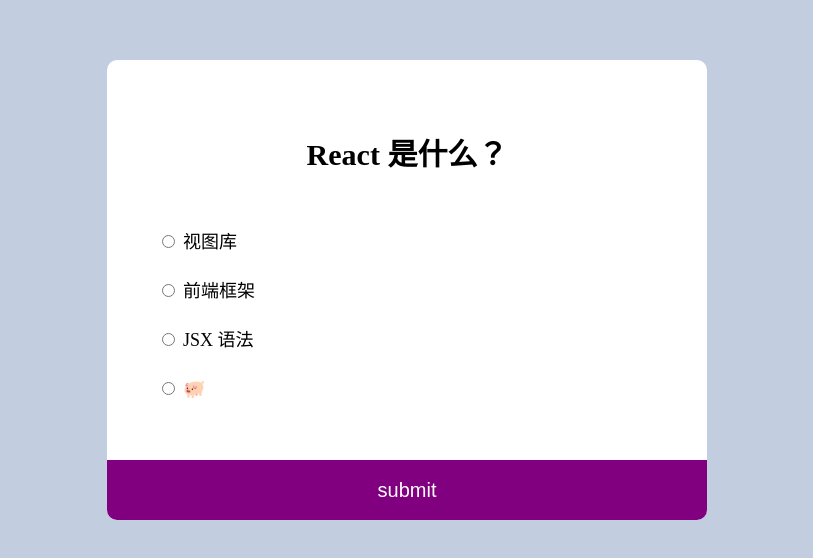
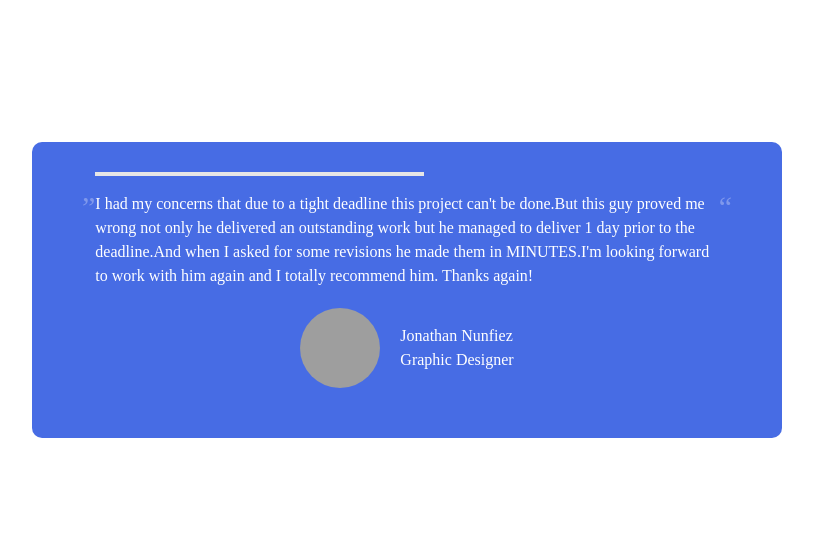
Before and after one commit to haonan66/50days50projects, a React (Vite) app: page / in a window 1280 px wide. Shown: the part 110-668 px from the top of the page, without its empty margins (233-1046 px from the left). Built offline with nearby package versions, Linux system fonts and the light colour scheme; grey boxes are pictures that could not be loaded.

Commit message:
feat: ✨新增day47：testimonial-box-switcher

```diff
--- a/src/App.tsx
+++ b/src/App.tsx
@@ -1,8 +1,8 @@
-import QuizApp from "./pages/QuizApp";
+import TestimonialBoxSwitcher from "./pages/TestimonialBoxSwitcher";
 export default function App() {
   return (
     <>
-      <QuizApp />
+      <TestimonialBoxSwitcher />
     </>
   );
 }
--- /dev/null
+++ b/src/pages/TestimonialBoxSwitcher/ProgressStep/index.scss
@@ -0,0 +1,11 @@
+.step-wrap {
+    width: 100%;
+    .step {
+        position: absolute;
+        top: -20px;
+        width: 0;
+        height: 4px;
+        background: #e6e6e6;
+        transition: width 1s;
+    }
+}
--- /dev/null
+++ b/src/pages/TestimonialBoxSwitcher/ProgressStep/index.tsx
@@ -0,0 +1,47 @@
+import { useContext, useEffect, useRef } from 'react';
+import { MsgContext } from '..';
+import './index.scss'
+
+export default function ProgressStep() {
+
+  const stepRef = useRef<HTMLDivElement>(null);
+  const stepWrapRef = useRef<HTMLDivElement>(null);
+  // 默认动画时长：5s
+  const duration = 5;
+
+  // 通过 useContext 钩子函数使用数据
+  const { changeNext, current } = useContext(MsgContext);
+  let animationId = useRef(0);
+
+
+  const startIncrease = () => {
+    const stepNode = stepRef.current!;
+    const stepWrapNode = stepWrapRef.current!;
+    const stepWrapLength = stepWrapNode.offsetWidth;
+    const stepWrap = stepWrapLength / duration;
+    stepNode.style.width = `${0}px`;
+    if (stepNode.offsetWidth < stepWrapLength) {
+      stepNode.style.display = 'block';
+      stepNode.style.width = `${stepWrap + stepNode.offsetWidth}px`;
+    } else {
+      stepNode.style.display = 'none';
+      stepNode.style.width = `${0}px`;
+      changeNext();
+    }
+    animationId.current = requestAnimationFrame(startIncrease);
+  }
+
+  useEffect(() => {
+    // 调用动画
+    startIncrease();
+    return () => {
+      cancelAnimationFrame(animationId.current);
+    }
+  }, [current]);
+
+  return (
+    <div className='step-wrap' ref={stepWrapRef}>
+      <div className="step" ref={stepRef}></div>
+    </div>
+  )
+}
--- /dev/null
+++ b/src/pages/TestimonialBoxSwitcher/Switcher/index.scss
@@ -0,0 +1,30 @@
+.wrap {
+    width: 100%;
+    display: flex;
+    h1 {
+        font-size: 30px;
+        color: #7F98EC;
+        // 设置无法选中
+        user-select: none;
+        -webkit-user-select: none;
+    }
+    .main-wrap {
+        position: relative;
+        line-height: 1.5;
+        color: #fff;
+        .bottom-wrap {
+            margin-top: 20px;
+            width: 100%;
+            display: flex;
+            justify-content: center;
+            align-items: center;
+            img {
+                width: 80px;
+                height: 80px;
+                border-radius: 50%;
+                vertical-align: middle;
+                margin-right: 20px;
+            }
+        }
+    }
+}
--- /dev/null
+++ b/src/pages/TestimonialBoxSwitcher/Switcher/index.tsx
@@ -0,0 +1,29 @@
+import type { Testimonial } from '..'
+import './index.scss'
+import ProgressStep from '../ProgressStep'
+
+type PropsType = {
+  testimonial: Testimonial
+}
+
+export default function Switcher(props: PropsType) {
+  const { testimonial } = props;
+  return (
+    <div className='wrap'>
+      <h1>”</h1>
+      <div className="main-wrap">
+        {/* 进度条 */}
+        <ProgressStep />
+        <p>{testimonial.quote}</p>
+        <div className="bottom-wrap">
+          <img src={testimonial.avatar} alt="avatar" />
+          <div className="right-info">
+            <p>{testimonial.name}</p>
+            <p>{testimonial.company}</p>
+          </div>
+        </div>
+      </div>
+      <h1>“</h1>
+    </div>
+  )
+}
--- /dev/null
+++ b/src/pages/TestimonialBoxSwitcher/index.scss
@@ -0,0 +1,14 @@
+.box-wrap {
+    width: 100%;
+    height: 100vh;
+    background-color: #fff;
+    display: flex;
+    justify-content: center;
+    align-items: center;
+    .switcher-wrap {
+        width: 650px;
+        background-color: #476CE4;
+        padding: 50px;
+        border-radius: 10px;
+    }
+}
--- /dev/null
+++ b/src/pages/TestimonialBoxSwitcher/index.tsx
@@ -0,0 +1,77 @@
+import { useMemo, useState, createContext } from 'react';
+import './index.scss'
+import Switcher from './Switcher'
+
+// 准备数据
+const datas = [
+  {
+    quote: "I had my concerns that due to a tight deadline this project can't be done.But this guy proved me wrong not only he delivered an outstanding work but he managed to deliver 1 day prior to the deadline.And when I asked for some revisions he made them in MINUTES.I'm looking forward to work with him again and I totally recommend him. Thanks again!",
+    name: 'Jonathan Nunfiez',
+    company: 'Graphic Designer',
+    avatar: 'https://randomuser.me/api/portraits/women/65.jpg'
+  },
+  {
+    quote: "This guy is an amazing frontend developer that delivered the task exactly how we need it, do your self a favor and hire him, you will not be disappointed by the work delivered. He will go the extra mile to make sure that you are happy with your project. I will surely work again with him!",
+    name: 'June Cha',
+    company: 'Graphic Designer',
+    avatar: 'https://randomuser.me/api/portraits/men/43.jpg'
+  },
+  {
+    quote: "This guy is a designer and front-end developer. He creates user-friendly interfaces that are easy to navigate and understand. His attention to detail is impeccable, and his designs are beautiful. I highly recommend him for any web development project!",
+    name: 'Lawrence Diamond',
+    company: 'Graphic Designer',
+    avatar: 'https://randomuser.me/api/portraits/men/44.jpg'
+  },
+  {
+    quote: "I had the pleasure of working with this guy on a project and I couldn't be happier with the results. He is a talented developer who takes his work seriously and always delivers on time. His attention to detail is unmatched, and his code is clean and well-commented. I would definitely work with him again!",
+    name: 'Sophia Johnson',
+    company: 'Software Engineer',
+    avatar: 'https://randomuser.me/api/portraits/women/45.jpg'
+  },
+  {
+    quote: "I had the pleasure of working with this guy on a project and I couldn't be happier with the results. He is a talented developer who takes his work seriously and always delivers on time. His attention to detail is unmatched, and his code is clean and well-commented. I would definitely work with him again!",
+    name: 'David Brown',
+    company: 'Marketing Manager',
+    avatar: 'https://randomuser.me/api/portraits/men/46.jpg'
+  },
+  {
+    quote: "I had the pleasure of working with this guy on a project and I couldn't be happier with the results. He is a talented developer who takes his work seriously and always delivers on time. His attention to detail is unmatched, and his code is clean and well-commented. I would definitely work with him again!",
+    name: 'Emma Green',
+    company: 'Designer',
+    avatar: 'https://randomuser.me/api/portraits/women/47.jpg'
+  },
+]
+
+export type Testimonial = {
+  quote: string,
+  name: string,
+  company: string,
+  avatar: string
+}
+
+// 使用 createContext 方法创建一个上下文对象
+export const MsgContext = createContext<{ changeNext: () => void, current: number }>({
+  changeNext: () => { }, // 提供一个空函数作为默认值
+  current: 0
+});
+
+export default function TestimonialBoxSwitcher() {
+  // 使用 context 进行祖孙数据传递
+  const [currentIndex, setCurrentIndex] = useState(0);
+  const currentTestimonial = useMemo(() => datas[currentIndex], [currentIndex]);
+
+  // 切换下一张
+  const changeNext = () => {
+    setCurrentIndex((currentIndex + 1) % datas.length);
+  }
+
+  return (
+    <div className='box-wrap'>
+      <MsgContext.Provider value={{ changeNext, current: currentIndex }}>
+        <div className="switcher-wrap">
+          <Switcher testimonial={currentTestimonial} />
+        </div>
+      </MsgContext.Provider>
+    </div>
+  )
+}
```
